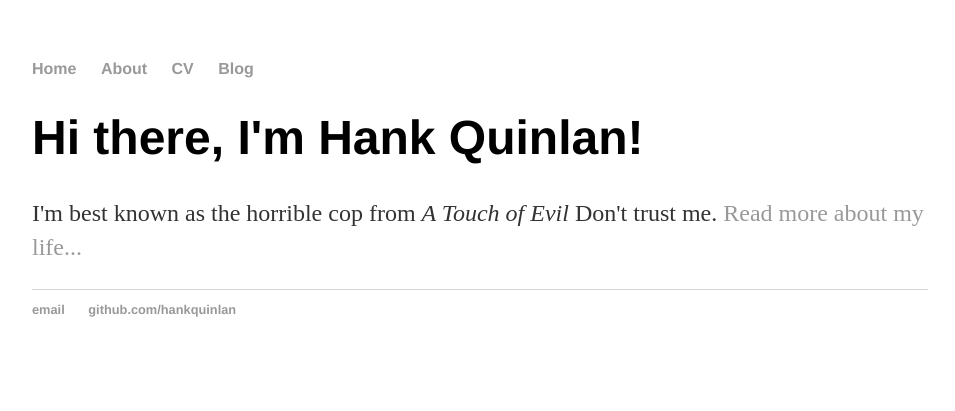
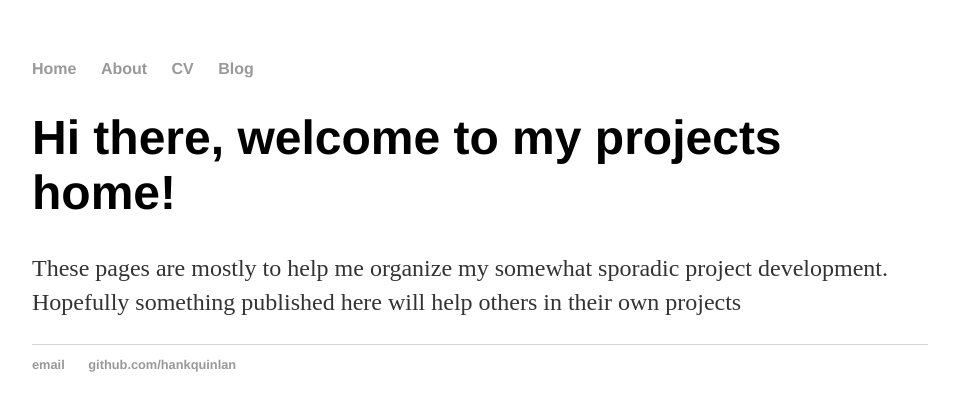
Before and after one commit to 0kit0/0kit0.github.io, a Jekyll site: the page built from index.html, in a window 1280 px wide. Shown: the top 411 px of the page, without its empty margins (160-1115 px from the left). Built offline with Jekyll 4.4.1, drawn with Linux system fonts in a browser that asks for light colours.

Commit message:
Update index.html

```diff
--- a/index.html
+++ b/index.html
@@ -1,9 +1,9 @@
 ---
 layout: default
-title: Hank Quinlan, Horrible Cop
+title: 0kit0's Projects Home
 ---
 <div class="blurb">
-	<h1>Hi there, I'm Hank Quinlan!</h1>
-	<p>I'm best known as the horrible cop from <em>A Touch of Evil</em> Don't trust me. <a href="/about">Read more about my life...</a></p>
-
+	<h1>Hi there, welcome to my projects home!</h1>
+	<p>These pages are mostly to help me organize my somewhat sporadic project development. Hopefully something published here will help
+		others in their own projects </p>
 </div><!-- /.blurb -->
```
